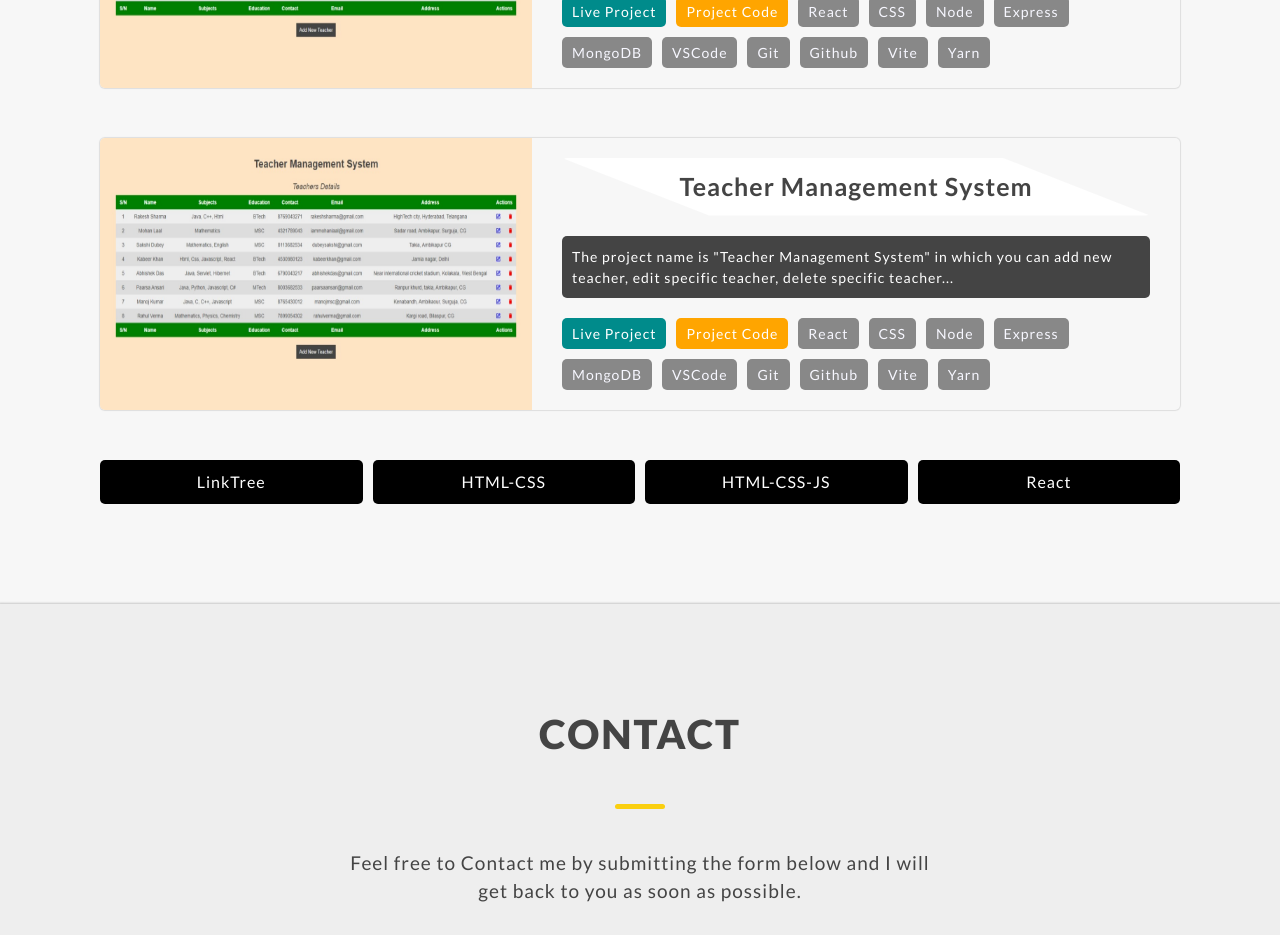
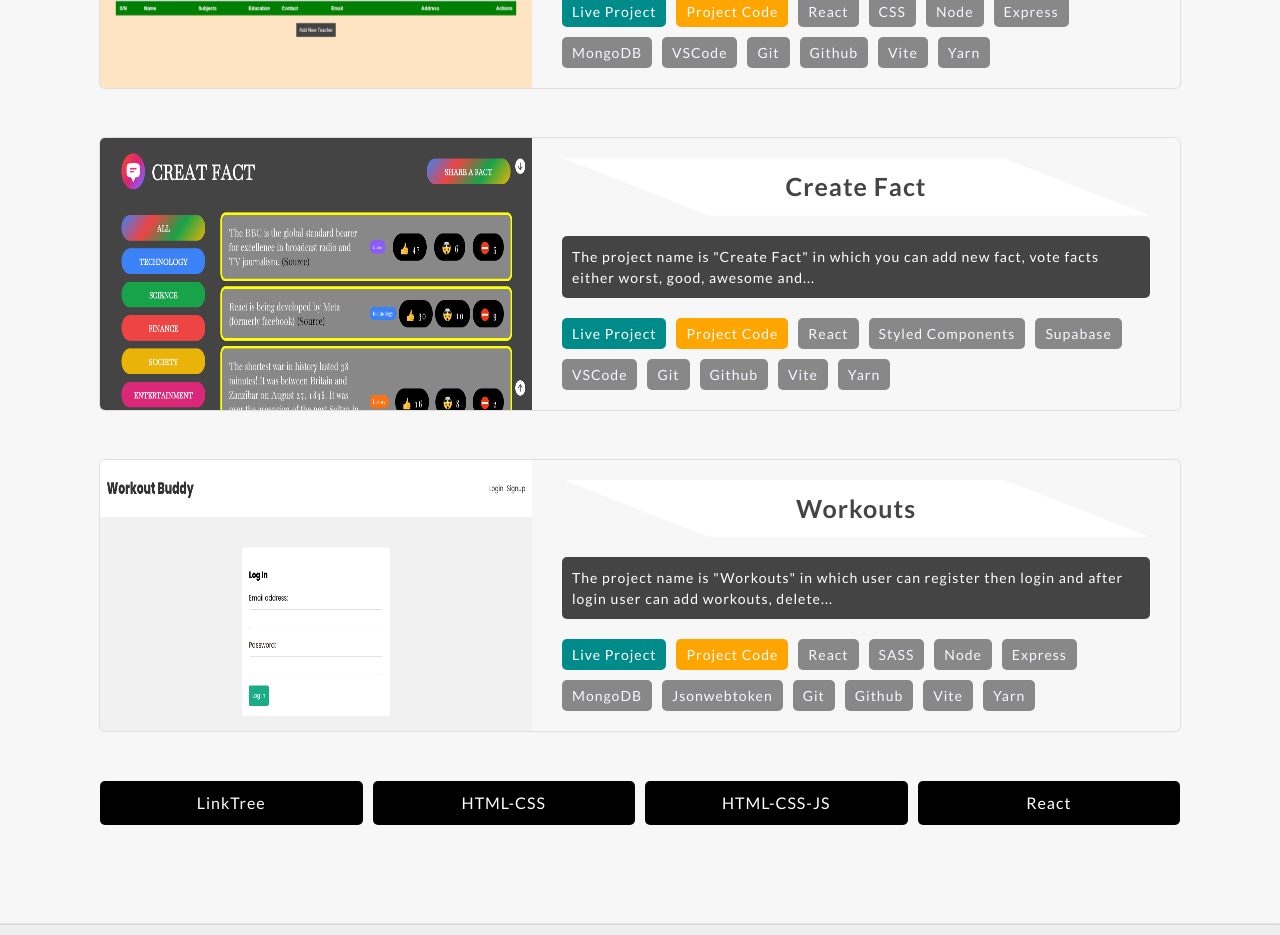
Before and after one commit to iamibrahimansari/ibrahimansari, a React (Vite) app: page /#contact in a window 1280 px wide. Shown: the part 3620-4555 px from the top of the page. Built offline with nearby package versions, Linux system fonts and the light colour scheme.

Commit message:
correct wrong spelling

```diff
--- a/src/data.js
+++ b/src/data.js
@@ -61,7 +61,6 @@ export const menus = ['HOME', 'ABOUT', 'PROJECTS', 'CONTACT'];
 
 export const projectsInfo = [
     {
-        categories: 'intermediate',
         desc: 'The project name is "Teacher Management System" in which you can add new teacher, edit specific teacher, delete specific teacher and of course read as well and the project or web application is fully responsive which means it looks good in almost all devices',
         name: 'Teacher Management System',
         imgUrl: '/project-images/tms.jpeg',
@@ -81,19 +80,35 @@ export const projectsInfo = [
         ]
     },
     {
-        categories: 'intermediate',
-        desc: 'The project name is "Teacher Management System" in which you can add new teacher, edit specific teacher, delete specific teacher and of course read as well and the project or web application is fully responsive which means it looks good in almost all devices',
-        name: 'Teacher Management System',
-        imgUrl: '/project-images/tms.jpeg',
-        github: 'https://github.com/iamibrahimansari/teacher-management-system',
-        live: 'https://teacher-management-system-app.onrender.com/',
+        desc: 'The project name is "Create Fact" in which you can add new fact, vote facts either worst, good, awesome and based on the votes application manage all the facts and also you can filter the facts based on category',
+        name: 'Create Fact',
+        imgUrl: '/project-images/create-fact.png',
+        github: 'https://github.com/iamibrahimansari/create-fact',
+        live: 'https://create-fact.vercel.app/',
         usedSkills: [
             'React',
-            'CSS',
+            'Styled Components',
+            'Supabase',
+            'VSCode',
+            'Git',
+            'Github',
+            'Vite',
+            'Yarn'
+        ]
+    },
+    {
+        desc: 'The project name is "Workouts" in which user can register then login and after login user can add workouts, delete own workouts and user can see only own added workouts but not other user\'s workouts.',
+        name: 'Workouts',
+        imgUrl: '/project-images/workouts.png',
+        github: 'https://github.com/iamibrahimansari/workouts',
+        live: 'https://workouts-qvfl.onrender.com/',
+        usedSkills: [
+            'React',
+            'SASS',
             'Node',
             'Express',
             'MongoDB',
-            'VSCode',
+            'Jsonwebtoken',
             'Git',
             'Github',
             'Vite',
```
Also changed, not shown: public/project-images/create-fact.png (added), public/project-images/workouts.png (added).
